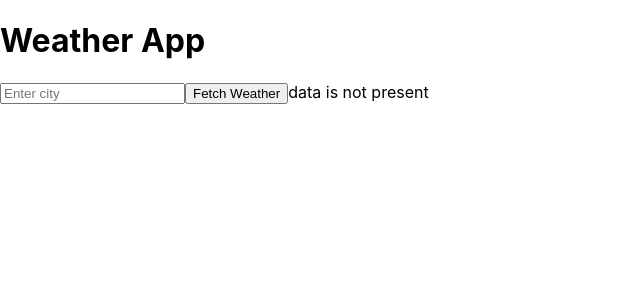
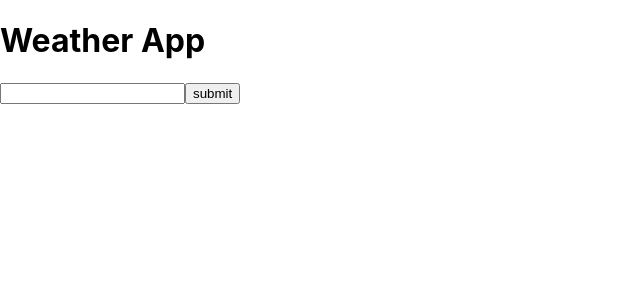
Before and after one commit to Narendra19977/reactjs-refresher, a React (Create React App) app in the folder weather-app/: page / in a window 1280 px wide. Shown: the top 300 px of the page, without its empty margins (0-640 px from the left). Built offline with nearby package versions, Linux system fonts and the light colour scheme.

Commit message:
splitted the component Wather into WatherForm WeatherDetail

```diff
--- a/weather-app/src/components/Weather.jsx
+++ b/weather-app/src/components/Weather.jsx
@@ -1,7 +1,8 @@
-// src/components/Weather.js
-import React, { useEffect, useState } from 'react';
+import React, { useState } from 'react';
 import { useDispatch, useSelector } from 'react-redux';
 import { fetchWeatherRequest } from '../redux/actions/fetchAction';
+import WeatherForm from './WeatherForm';
+import WeatherDetail from './WeatherDetail';
 
 const Weather = () => {
   const [city, setCity] = useState('');
@@ -14,41 +15,17 @@ const Weather = () => {
     e.preventDefault()
     dispatch(fetchWeatherRequest(city));
   };
-
-  useEffect(() => { console.log(weatherData?.weather) }, [weatherData])
-  // console.log(weatherData.weather)
-  const rootImageURL="http://openweathermap.org/img/w/"
+  const rootImageURL = "http://openweathermap.org/img/w/"
 
   return (
     <div>
       <h1>Weather App</h1>
-      <form onSubmit={handleFetchWeather}>
-      <input
-        type="text"
-        value={city}
-        onChange={(e) => setCity(e.target.value)}
-        placeholder="Enter city"
-      />
-      <button type='submit'>Fetch Weather</button>
+      <WeatherForm city={city} setCity={setCity} onSubmit={handleFetchWeather} />
       {loading && <p>Loading...</p>}
-      {(!loading && weatherData) ? (
-        <div>
-          <h2>{weatherData.name}</h2>
-          <p>Temperature: {(weatherData.main.temp - 273.15).toFixed(2)}°C</p>
-
-          {weatherData.weather?.map((weatherInfo,index)=>{
-                   return(
-                    <ul key={index}>
-                      <li><img src={`${rootImageURL}${weatherInfo.icon}.png`} alt={weatherData.weather[0].description} /></li>
-                     <li> <p>Weather: {weatherData.description}</p></li>
-                    </ul>
-                   )
-          })}
-        </div>
-      ):"data is not present"}
+      {(!error && !loading && weatherData) && (
+        <WeatherDetail weatherData={weatherData} />
+      )}
       {error && <p>Error: {error}</p>}
-      </form>
-
     </div>
   );
 };
--- /dev/null
+++ b/weather-app/src/components/WeatherDetail.jsx
@@ -0,0 +1,21 @@
+import React, { Fragment } from 'react'
+
+function WeatherDetail({weatherData}) {
+  return (
+    <Fragment>
+    <h2>{weatherData.name}</h2>
+    <p>Temperature: {(weatherData.main.temp - 273.15).toFixed(2)}°C</p>
+
+    {weatherData.weather?.map((weatherInfo,index)=>{
+             return(
+              <ul key={index}>
+                <li><img src={`${rootImageURL}${weatherInfo.icon}.png`} alt={weatherData.weather[0].description} /></li>
+               <li> <p>Weather: {weatherData.description}</p></li>
+              </ul>
+             )
+    })}
+  </Fragment>
+  )
+}
+
+export default WeatherDetail
--- /dev/null
+++ b/weather-app/src/components/WeatherForm.jsx
@@ -0,0 +1,9 @@
+function WeatherForm({ city, setCity, onSubmit }) {
+    return (
+        <form onSubmit={onSubmit}>
+            <input type="text" onChange={e => setCity(e.target.value)} value={city} />
+            <button type="submit">submit</button>
+        </form>
+    )
+}
+export default WeatherForm
```
